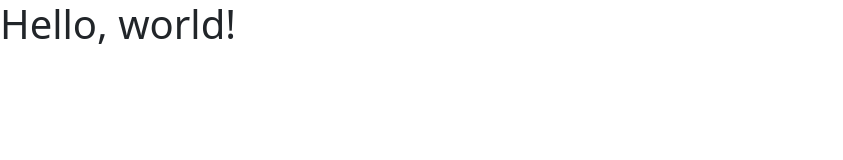
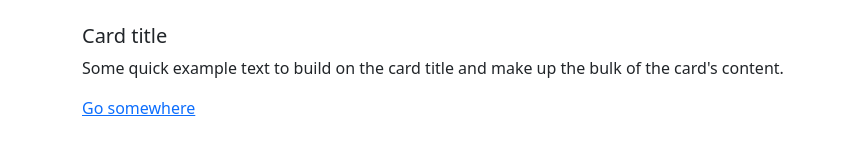
Before and after one commit to JoseVale99/HMTL-CSS-Bootstrap4, a plain HTML site: page Boostrap/index.html in a window 1280 px wide. Shown: the whole page, without its empty margins (0-843 px from the left). Drawn offline with nearby package versions, Linux system fonts and the light colour scheme.

Commit message:
agregando index.html

```diff
--- a/Boostrap/index.html
+++ b/Boostrap/index.html
@@ -11,7 +11,20 @@
     <title>Hello, world!</title>
   </head>
   <body>
-    <h1>Hello, world!</h1>
+    <div class="container">
+      <div>
+        <img src="" />
+        <div>
+          <h5>Card title</h5>
+          <p>
+            Some quick example text to build on the card title and make up the bulk
+            of the card's content.
+          </p>
+          <a href="#">Go somewhere</a>
+        </div>
+      </div>
+    </div>
+
 
     <!-- Optional JavaScript; choose one of the two! -->
 
```
